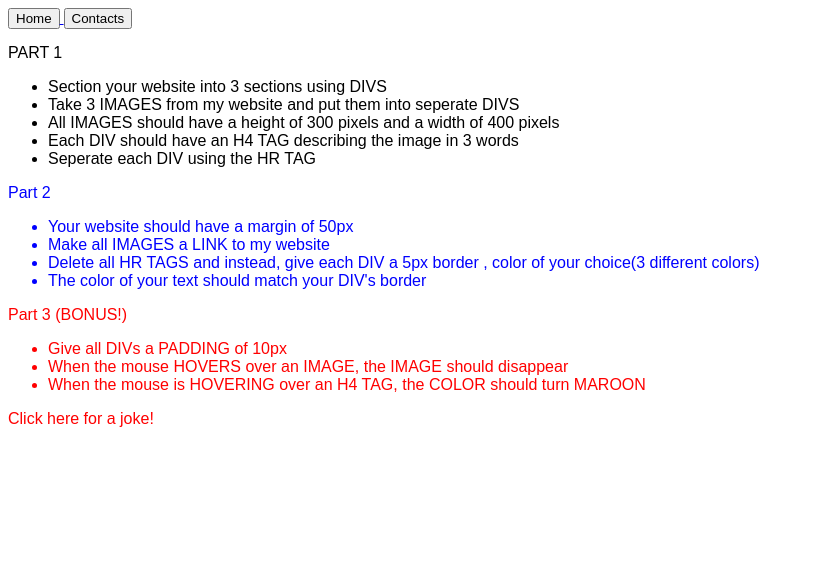
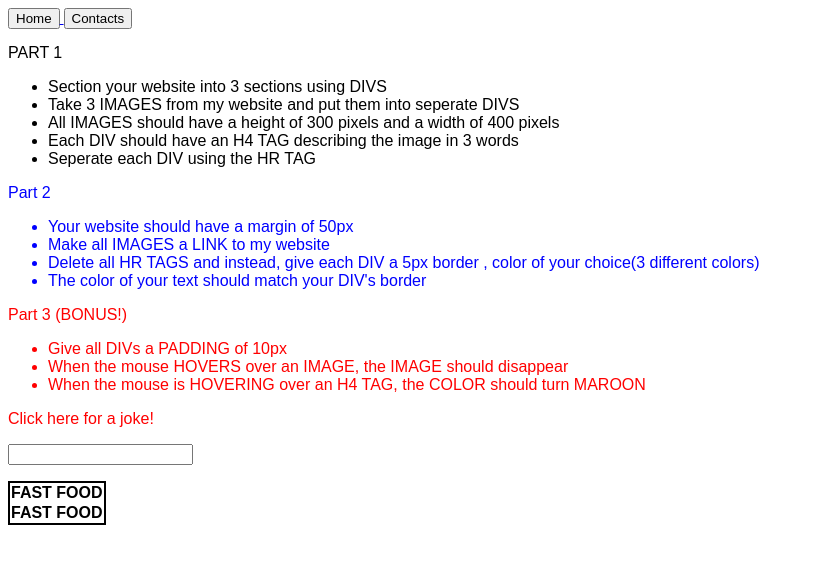
Before and after one commit to WilfredRuck/GC, a plain HTML site: page index.html in a window 1280 px wide. Shown: the whole page, without its empty margins (0-814 px from the left). Drawn offline with Linux system fonts and the light colour scheme.

Commit message:
latest changes for final days of class

```diff
--- a/index.css
+++ b/index.css
@@ -15,3 +15,8 @@ div {
 .div3 {
     color: red;
 }
+
+table {
+    border: 2px solid black;
+    border-collapse: collapse
+}
--- a/index.html
+++ b/index.html
@@ -42,6 +42,18 @@
 
             <p onclick="funnyStuff()">Click here for a joke!</p>
             <p id="demo"></p>
+            <form>
+            <input>
+            </form>
+
+            <table>
+                <tr>
+                    <th>FAST FOOD</th>
+                </tr>
+                <tr>
+                    <th>FAST FOOD</th>
+                </tr>
+            </table>
 
         </div>
     </body>
```
Also changed, not shown: index.js (line endings or trailing spaces).
